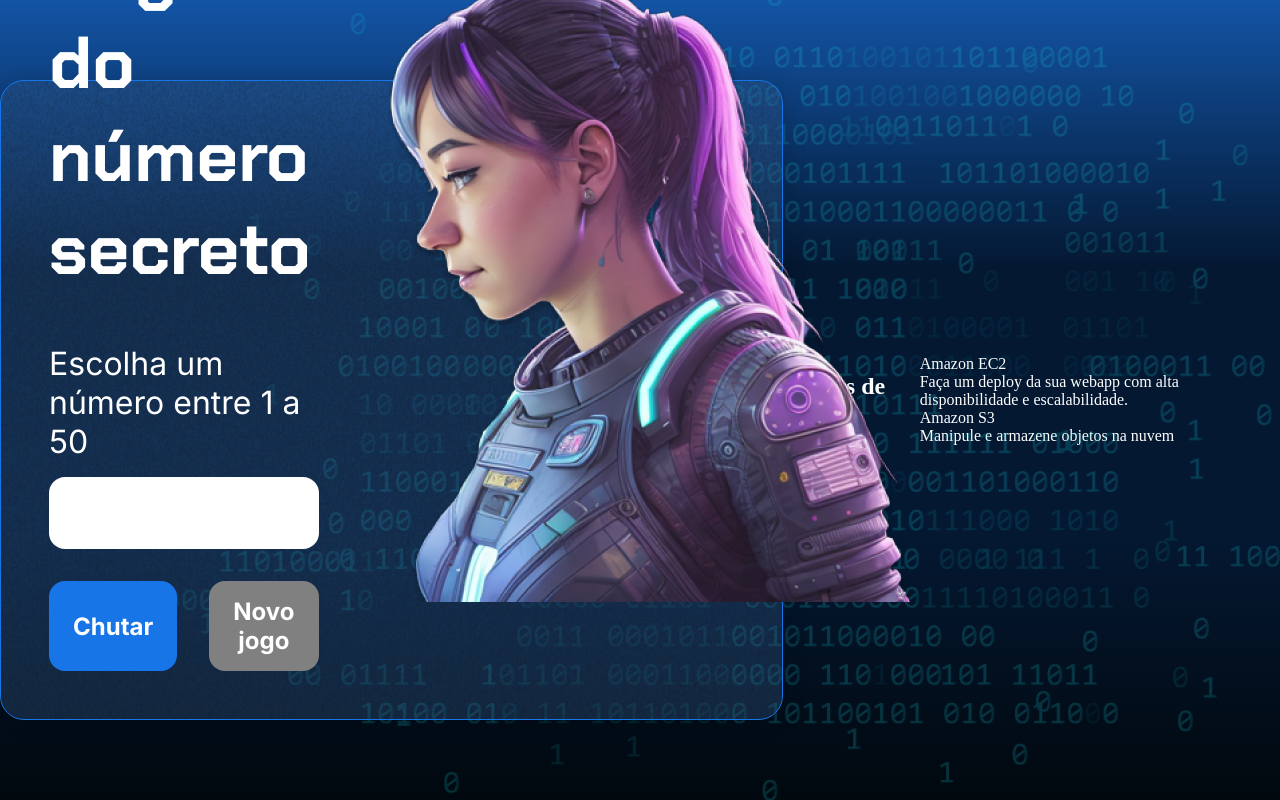
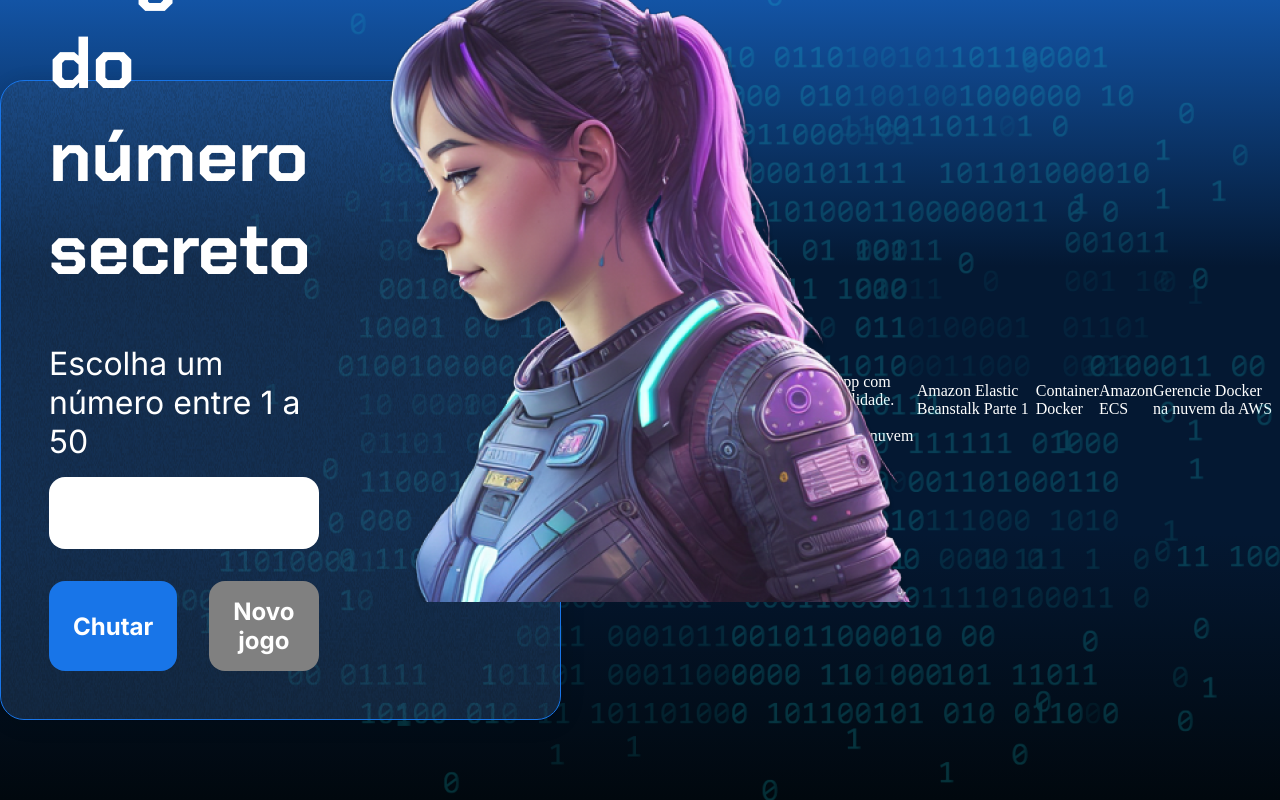
Before and after one commit to vagneraragao/vagneraragao, a plain HTML site: page index.html in a window 1280 px wide. Drawn offline with Linux system fonts and the light colour scheme; a script that the page names is missing.

Commit message:
Novo Curso Beanstalk

```diff
--- a/index.html
+++ b/index.html
@@ -41,6 +41,11 @@
  <dd>Manipule e armazene objetos na nuvem</dd>
 </dl>
 
+ <dt>Amazon Elastic Beanstalk Parte 1</dt>
+ <dd>Container Docker</dd>
+
+ <dt>Amazon ECS</dt>
+ <dd>Gerencie Docker na nuvem da AWS</dd>
 
     <script src="app.js" defer></script>
 </body>
```
